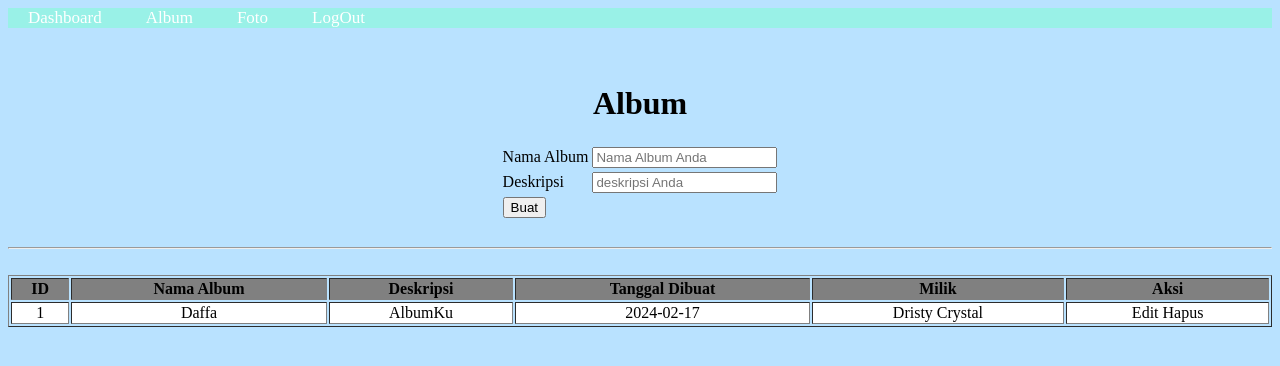
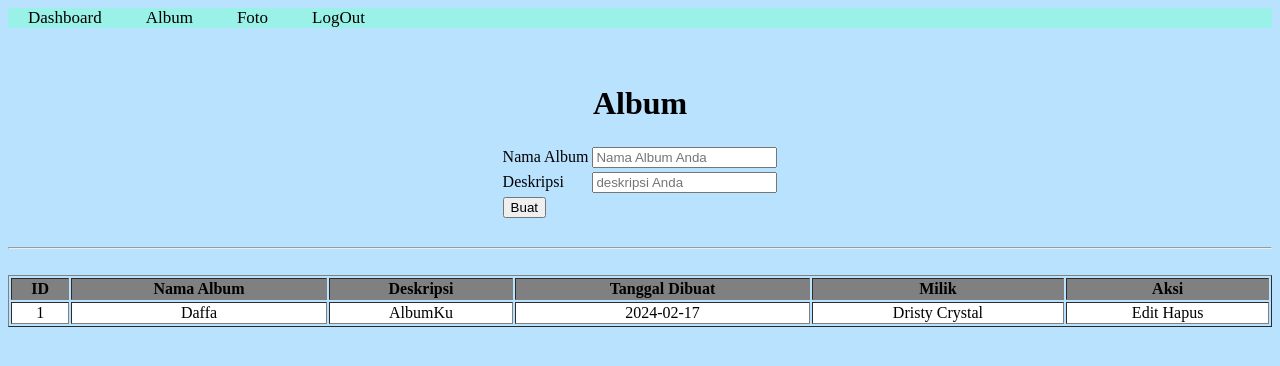
Before and after one commit to DristyCrystal/UKK_2024_Galery_Foto, a PHP site: page /album.php in a window 1280 px wide. Shown: the top 366 px of the page. Run offline with PHP 8.4, Linux system fonts and the light colour scheme; a user stored in the database is signed in; data comes from the database, SQL or seed files in the repository.

Commit message:
Update style.css

```diff
--- a/galery/style.css
+++ b/galery/style.css
@@ -14,14 +14,14 @@
     background-color: rgba(127, 255, 212, 0.546);
 }
 .navbar a{
-    color: white;
+    color: black;
     padding: 14px 20px;
     text-align: center;
     font-size: 17px;
 }
 .navbar a:hover{
     background-color: rgb(127, 255, 165);
-    color: black;
+    color: gray;
 }
 
 body{
```
